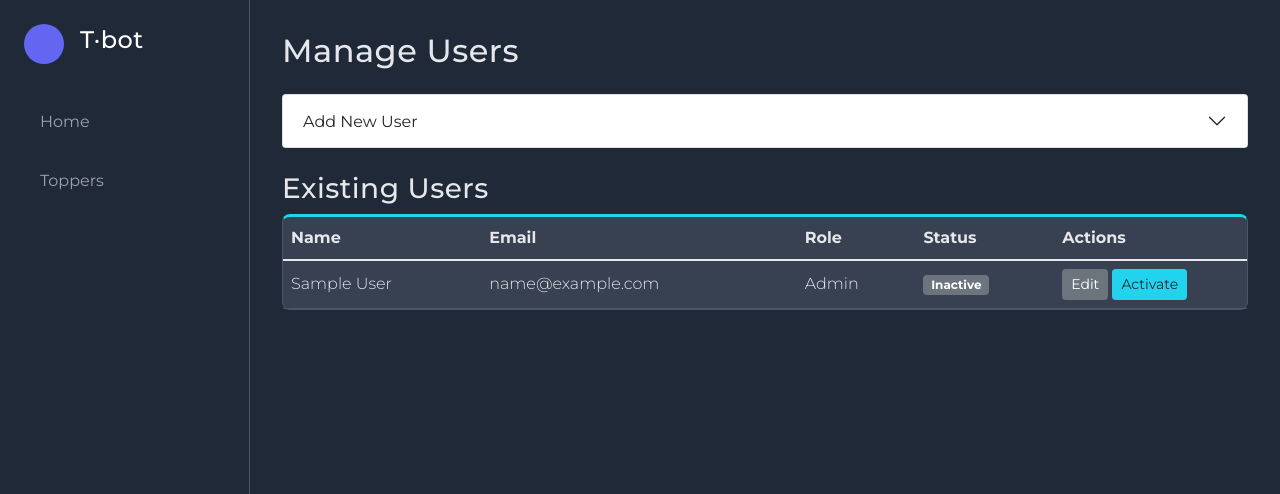
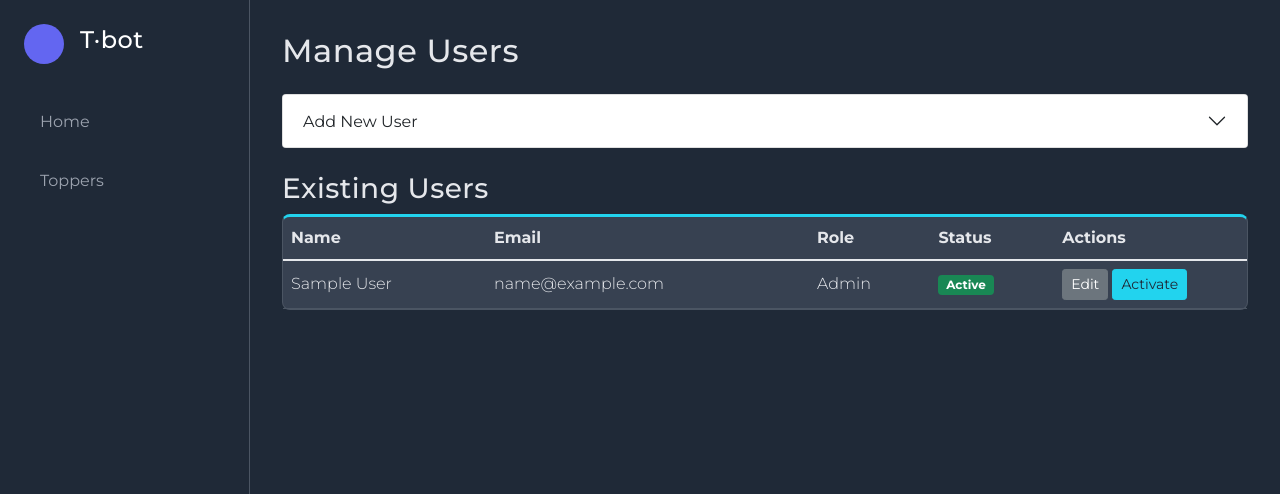
Before and after one commit to Krisp-arch/tbot-school-app, a Flask app: template templates/admin/manage_users.html in a window 1280 px wide. Shown: the top 494 px of the page. Run offline with Flask 3, Linux system fonts and the light colour scheme; the template is opened without the code that fills it: values that come from a table or form of the project are taken from there, others are empty; tables that the repository leaves empty hold one stand-in row (values such as "Sample post"); parts of the project's set-up code (start-up, migrations or seed data) failed here and were passed over.

Commit message:
fix: Correctly access user status attribute in template

```diff
--- a/templates/admin/manage_users.html
+++ b/templates/admin/manage_users.html
@@ -67,7 +67,7 @@
                     <td class="align-middle">{{ user.email }}</td>
                     <td class="align-middle">{{ user.role|title }}</td>
                     <td class="align-middle">
-                        {% if user.get('status', 'active') == 'active' %}
+                        {% if user.status == 'active' %}
                             <span class="badge bg-success">Active</span>
                         {% else %}
                             <span class="badge bg-secondary">Inactive</span>
```
